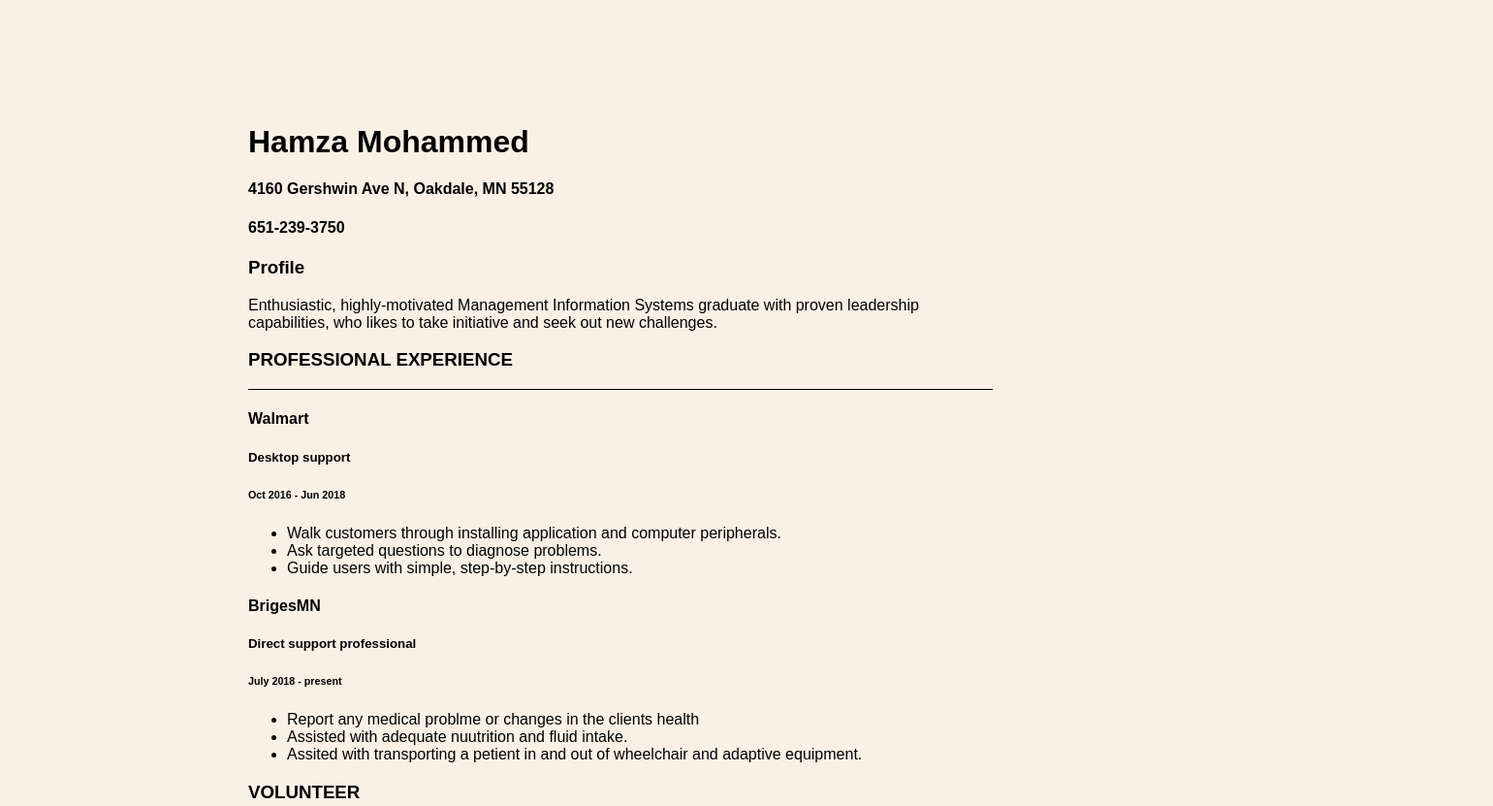
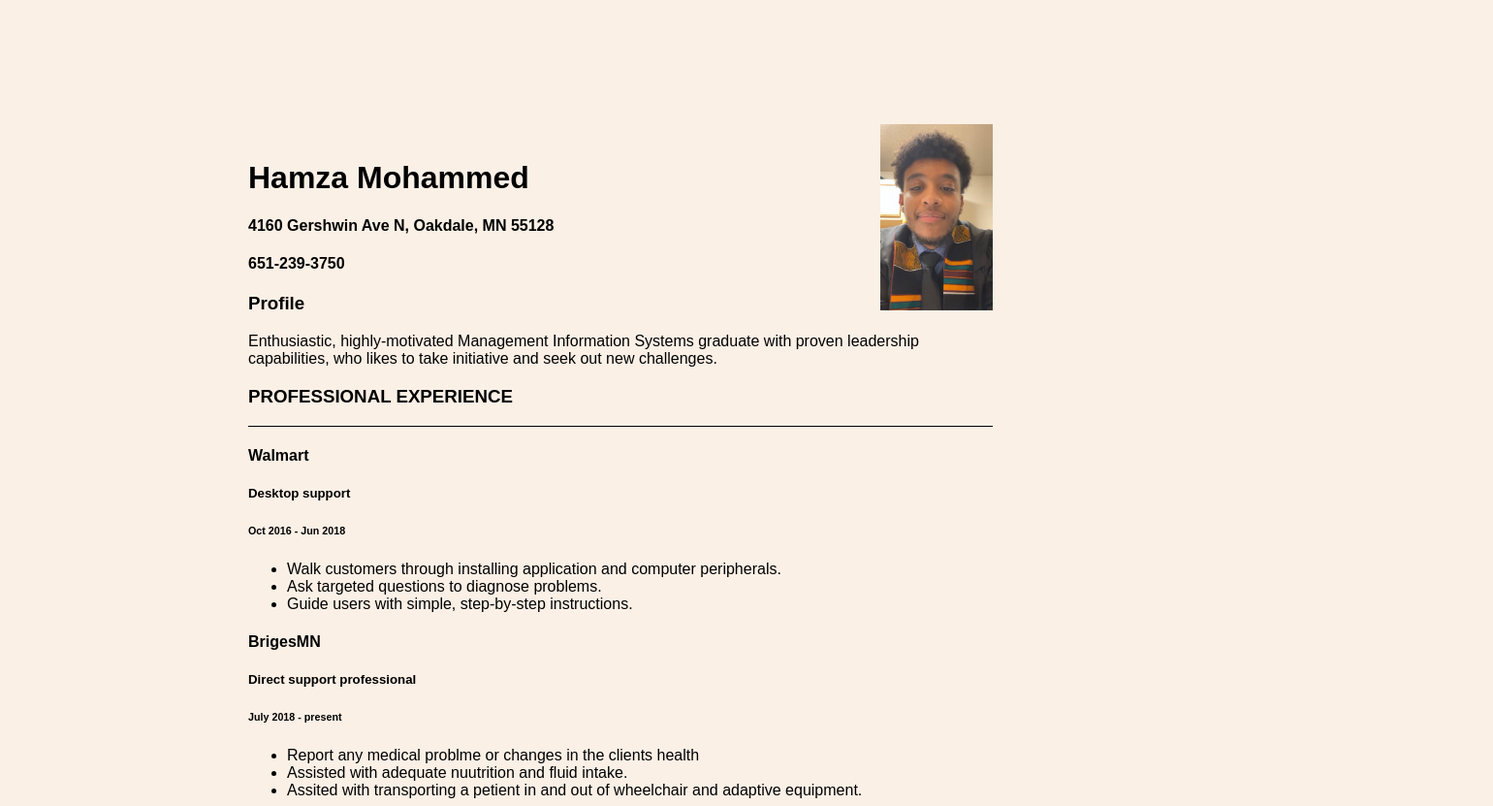
Before and after one commit to HamzaG37/Hamzag37.github.io, a plain HTML site: page index.html in a window 1280 px wide. Shown: the top 831 px of the page at 97% size, 1540 px wide, since content can reach past the window. Drawn offline with Linux system fonts and the light colour scheme.

Commit message:
fix image

```diff
--- a/index.html
+++ b/index.html
@@ -7,11 +7,16 @@
   <link rel="stylesheet" href="style.css" />
 </head>
 <body>
+  <div class="imgBox">
+    <img class="img" src="./src/IMG_2221.jpg" alt="IMG_2221.jpg">
+    </div>
 
-  <div>
-    <h1>Hamza Mohammed</h1>
-    <h4>4160 Gershwin Ave N, Oakdale, MN 55128</h4>
-    <h4>651-239-3750</h4>
+    <div class="parent">
+    <div>
+      <h1>Hamza Mohammed</h1>
+      <h4>4160 Gershwin Ave N, Oakdale, MN 55128</h4>
+      <h4>651-239-3750</h4>
+    </div>
   </div>
 
   <div class="exp header">
@@ -72,7 +77,6 @@
    <h6>Metropolitan State Univerdity, Saint Paul, MN - Graduated Dec 2021</h6>
  </div>
 
-<img src="./src/IMG_2221.jpg" alt="IMG_2221.jpg">
 
 </body>
 </html>
--- a/style.css
+++ b/style.css
@@ -9,3 +9,21 @@ body {
   text-transform: uppercase;
   border-bottom: 1px solid #000000;
 }
+
+.imgBox {
+  position: relative;
+  padding-bottom: 1rem;
+}
+
+.img {
+  position: absolute;
+  top: 0px;
+  height: 12rem;
+  right: 0px;
+}
+
+.picture {
+  max-width: 150;
+  max-height: 150;
+
+}
```
